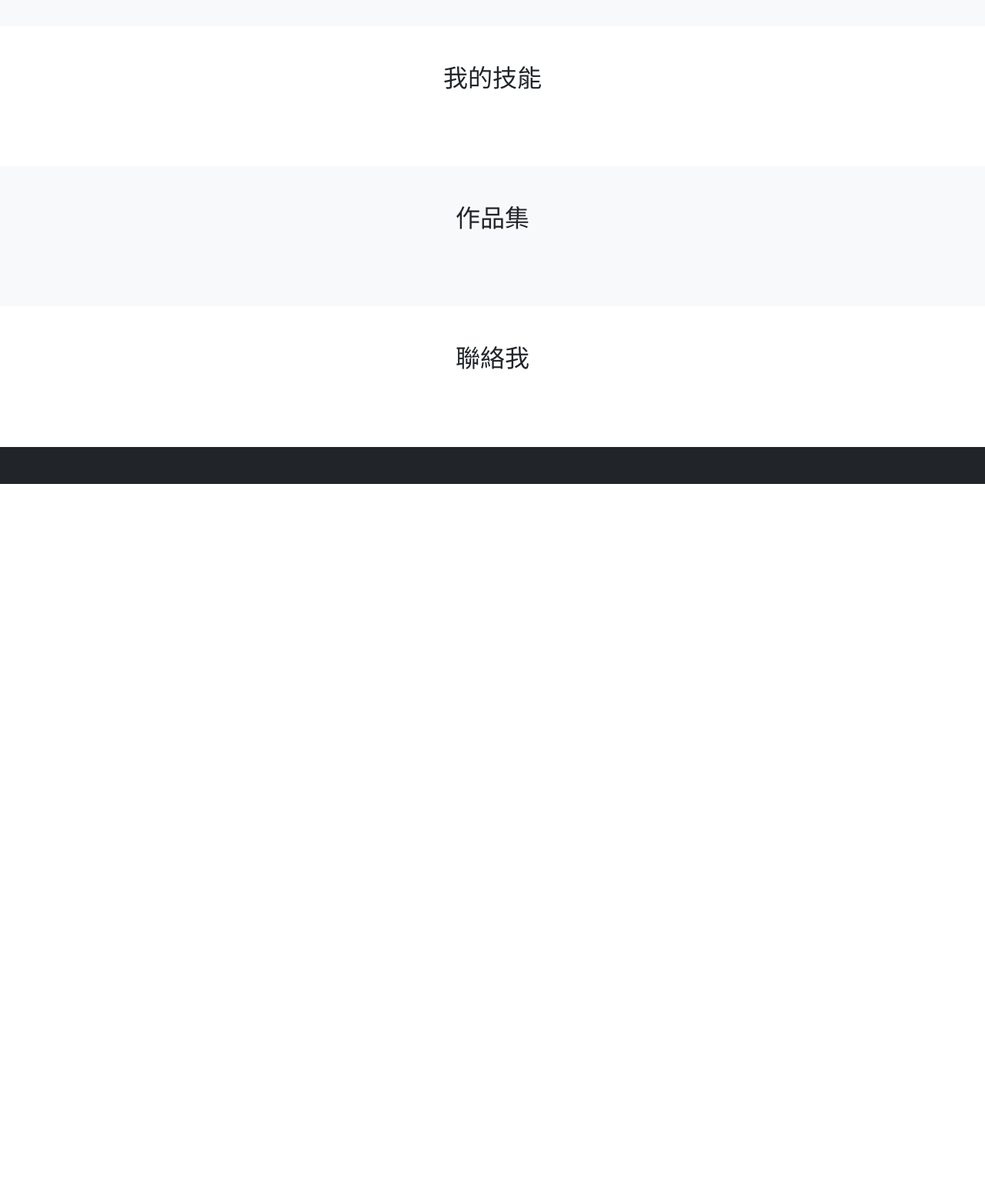
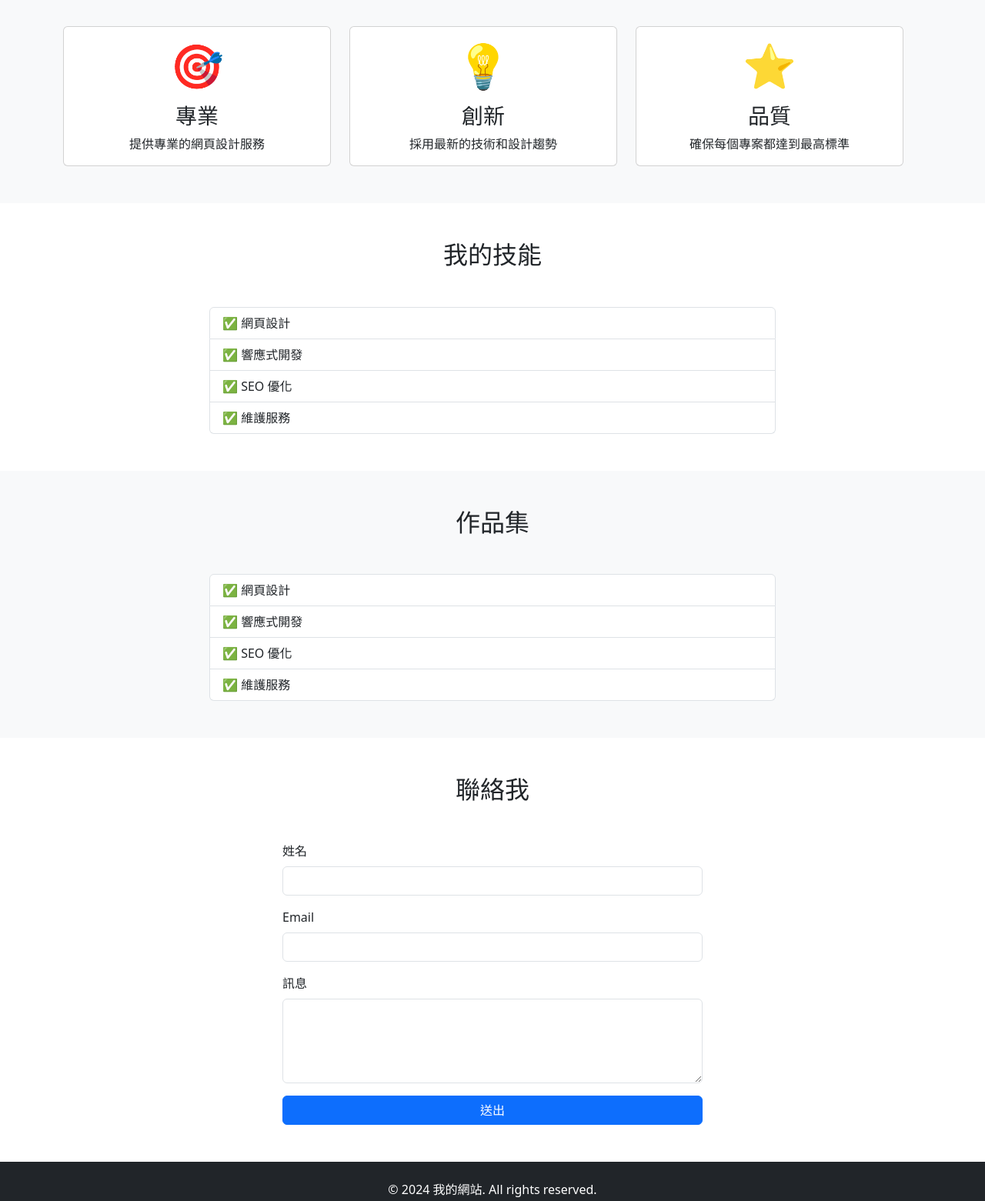
Before and after one commit to PUyifei/114_tkuim_web, a plain HTML site: page 1013/portfolio.html in a window 1280 px wide. Shown: the part 500-2061 px from the top of the page at 77% size. Before the commit the page ends 1129 px from the top, so only its background shows below. Drawn offline with nearby package versions, Linux system fonts and the light colour scheme.

Commit message:
test_BStr

```diff
--- a/1013/portfolio.html
+++ b/1013/portfolio.html
@@ -2,12 +2,12 @@
 <html lang="zh-Hant">
 
 <head>
-    <meta charset="UTF-8">
-    <meta name="viewport" content="width=device-width, initial-scale=1.0">
+    <meta charset="UTF-8" />
+    <meta name="viewport" content="width=device-width, initial-scale=1.0" />
     <title>我的作品集</title>
 
     <!-- Bootstrap CSS -->
-    <link href="https://cdn.jsdelivr.net/npm/bootstrap@5.3.0/dist/css/bootstrap.min.css" rel="stylesheet">
+    <link href="https://cdn.jsdelivr.net/npm/bootstrap@5.3.0/dist/css/bootstrap.min.css" rel="stylesheet" />
 
     <!-- 自訂 CSS（選用） -->
     <style>
@@ -32,7 +32,10 @@
                         <a class="nav-link" href="#about">關於</a>
                     </li>
                     <li class="nav-item">
-                        <a class="nav-link" href="#services">作品</a>
+                        <a class="nav-link" href="#skills">技能</a>
+                    </li>
+                    <li class="nav-item">
+                        <a class="nav-link" href="#portfolio">作品</a>
                     </li>
                     <li class="nav-item">
                         <a class="nav-link" href="#contact">聯絡</a>
@@ -48,7 +51,9 @@
             <div class="row align-items-center">
                 <div class="col-lg-6">
                     <h1 class="display-4 fw-bold">歡迎來到我的網站</h1>
-                    <p class="lead">這是一個示範網頁，展示如何從基本 HTML 導入 Bootstrap 5。</p>
+                    <p class="lead">
+                        這是一個示範網頁，展示如何從基本 HTML 導入 Bootstrap 5。
+                    </p>
                     <button class="btn btn-primary btn-lg">了解更多</button>
                     <button class="btn btn-info btn-lg">了解更多</button>
                 </div>
@@ -61,7 +66,35 @@
         <div class="container">
             <h2 class="text-center mb-5">關於我</h2>
             <div class="row align-items-center">
-                <!-- 請自行完成：使用 col-md-6 建立兩欄 -->
+                <div class="row g-4">
+                    <div class="col-md-4">
+                        <div class="card h-100 text-center">
+                            <div class="card-body">
+                                <div class="display-4 text-primary mb-3">🎯</div>
+                                <h3 class="card-title">專業</h3>
+                                <p class="card-text">提供專業的網頁設計服務</p>
+                            </div>
+                        </div>
+                    </div>
+                    <div class="col-md-4">
+                        <div class="card h-100 text-center">
+                            <div class="card-body">
+                                <div class="display-4 text-primary mb-3">💡</div>
+                                <h3 class="card-title">創新</h3>
+                                <p class="card-text">採用最新的技術和設計趨勢</p>
+                            </div>
+                        </div>
+                    </div>
+                    <div class="col-md-4">
+                        <div class="card h-100 text-center">
+                            <div class="card-body">
+                                <div class="display-4 text-primary mb-3">⭐</div>
+                                <h3 class="card-title">品質</h3>
+                                <p class="card-text">確保每個專案都達到最高標準</p>
+                            </div>
+                        </div>
+                    </div>
+                </div>
             </div>
         </div>
     </section>
@@ -71,7 +104,14 @@
         <div class="container">
             <h2 class="text-center mb-5">我的技能</h2>
             <div class="row">
-                <!-- 請自行完成：至少 3 個 col-md-4 -->
+                <div class="col-lg-8 mx-auto">
+                    <ul class="list-group">
+                        <li class="list-group-item">✅ 網頁設計</li>
+                        <li class="list-group-item">✅ 響應式開發</li>
+                        <li class="list-group-item">✅ SEO 優化</li>
+                        <li class="list-group-item">✅ 維護服務</li>
+                    </ul>
+                </div>
             </div>
         </div>
     </section>
@@ -81,7 +121,14 @@
         <div class="container">
             <h2 class="text-center mb-5">作品集</h2>
             <div class="row">
-                <!-- 請自行完成：至少 6 個作品項目 -->
+                <div class="col-lg-8 mx-auto">
+                    <ul class="list-group">
+                        <li class="list-group-item">✅ 網頁設計</li>
+                        <li class="list-group-item">✅ 響應式開發</li>
+                        <li class="list-group-item">✅ SEO 優化</li>
+                        <li class="list-group-item">✅ 維護服務</li>
+                    </ul>
+                </div>
             </div>
         </div>
     </section>
@@ -93,7 +140,23 @@
             <div class="row justify-content-center">
                 <div class="col-md-8 col-lg-6">
                     <form>
-                        <!-- 請自行完成表單欄位 -->
+                        <form>
+                            <div class="mb-3">
+                                <label for="name" class="form-label">姓名</label>
+                                <input type="text" class="form-control" id="name" required />
+                            </div>
+                            <div class="mb-3">
+                                <label for="email" class="form-label">Email</label>
+                                <input type="email" class="form-control" id="email" required />
+                            </div>
+                            <div class="mb-3">
+                                <label for="message" class="form-label">訊息</label>
+                                <textarea class="form-control" id="message" rows="4" required></textarea>
+                            </div>
+                            <button type="submit" class="btn btn-primary w-100">
+                                送出
+                            </button>
+                        </form>
                     </form>
                 </div>
             </div>
@@ -102,7 +165,9 @@
 
     <!-- 7. Footer -->
     <footer class="bg-dark text-white text-center py-4">
-        <!-- 請自行完成 -->
+        <div class="container">
+            <p class="mb-0">&copy; 2024 我的網站. All rights reserved.</p>
+        </div>
     </footer>
 
     <!-- Bootstrap JavaScript -->
```
